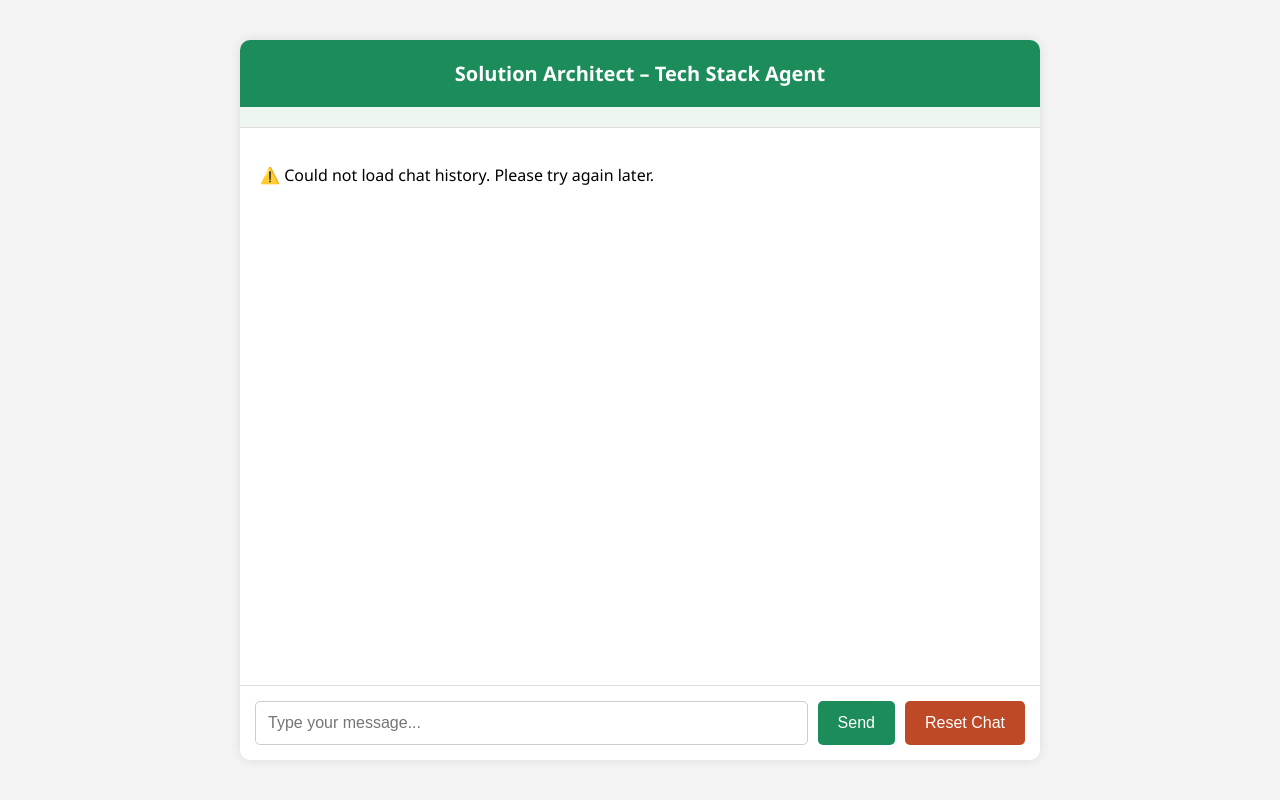
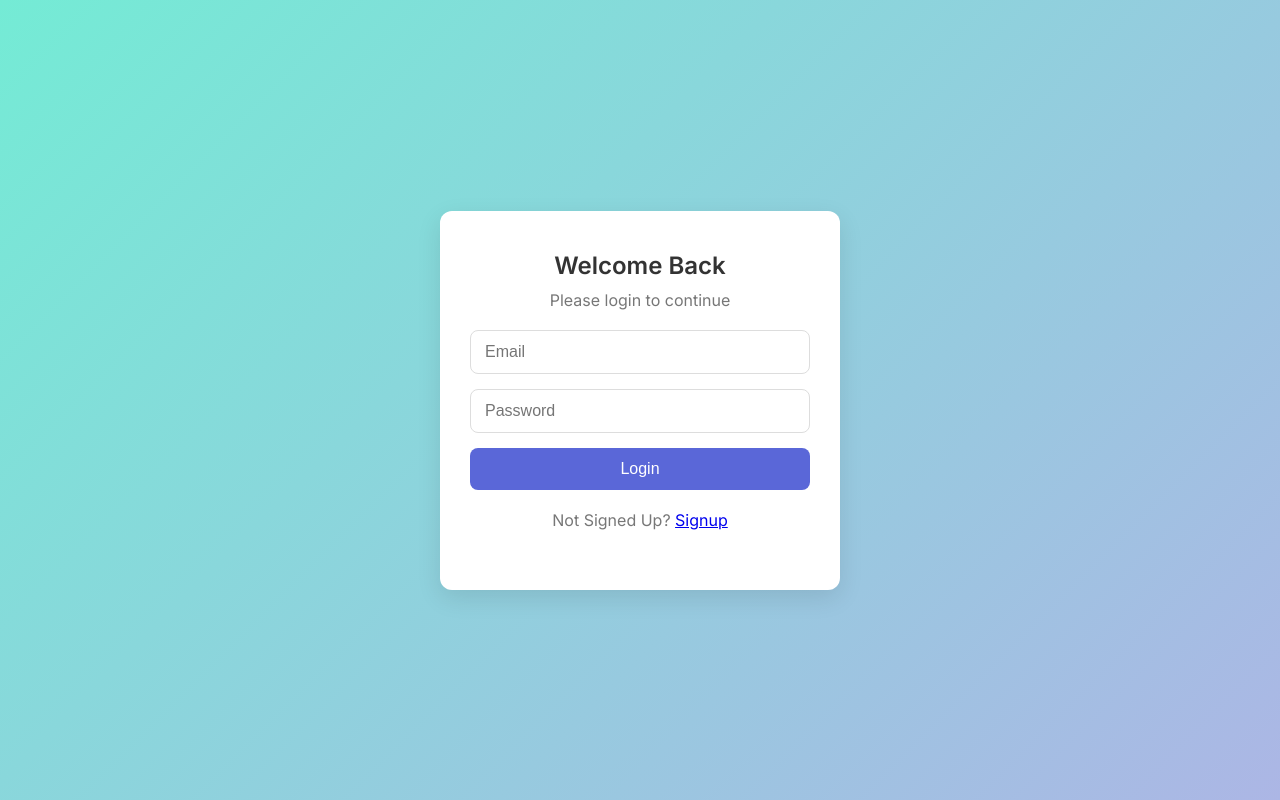
Before and after one commit to Behordeun/mastercard_solution_tech_stack_agent, a FastAPI app: page / in a window 1280 px wide. Run offline with FastAPI, Linux system fonts and the light colour scheme; parts of the project's set-up code (start-up, migrations or seed data) failed here and were passed over.

Commit message:
feat: Implement user session management with API endpoints for session creation and retrieval

```diff
--- a/src/mastercard_solution_tech_stack_agent/api/users.py
+++ b/src/mastercard_solution_tech_stack_agent/api/users.py
@@ -484,7 +484,7 @@ async def user_login(
             "user_name": db_user.first_name,
             "user_id": db_user.id,
             "is_verified": db_user.is_verified,
-            "profile_picture": user_profile.profile_picture,
+            "profile_picture_url": user_profile.profile_picture_url,
             "role": role,
         }
     )
@@ -503,7 +503,7 @@ async def user_login(
                 "role": role,
                 "email": db_user.email,
                 "is_verified": db_user.is_verified,
-                "profile_picture": user_profile.profile_picture,
+                "profile_picture_url": user_profile.profile_picture_url,
             },
         }
     )
@@ -888,7 +888,7 @@ async def get_user_profile(
         created_at=current_user.created_at,
         updated_at=current_user.updated_at,
         # Fields from UserProfile
-        profile_picture=user_profile.profile_picture_url,
+        profile_picture_url=user_profile.profile_picture_url,
     )
 
     return user_data
--- a/src/mastercard_solution_tech_stack_agent/main.py
+++ b/src/mastercard_solution_tech_stack_agent/main.py
@@ -1,6 +1,7 @@
 # import libraries
 import os
 import warnings
+import traceback
 from contextlib import asynccontextmanager
 
 import uvicorn
@@ -73,7 +74,7 @@ app = FastAPI(
 # === CORS configuration ===
 app.add_middleware(
     CORSMiddleware,
-    allow_origins=["*"],
+    allow_origins=["*", "http://localhost:8000"],
     allow_credentials=True,
     allow_methods=["*"],
     allow_headers=["*"],
@@ -118,8 +119,16 @@ templates = Jinja2Templates(
 # === Serve frontend ===
 @app.get("/", response_class=HTMLResponse)
 async def serve_ui(request: Request):
-    return templates.TemplateResponse("index.html", {"request": request})
+    return templates.TemplateResponse("login.html", {"request": request})
 
+# === Serve Signup ===
+@app.get("/signup", response_class=HTMLResponse)
+async def serve_signup(request: Request):
+    return templates.TemplateResponse("signup.html", {"request": request})
+# === Serve Chat UI ===
+@app.get("/chat", response_class=HTMLResponse)
+async def serve_chat(request: Request):
+    return templates.TemplateResponse("chat.html", {"request": request})
 
 # === Serve Summarization ===
 @app.get("/summary", response_class=HTMLResponse)
@@ -145,11 +154,29 @@ async def global_exception_handler(request: Request, exc: Exception):
 
 @app.exception_handler(StarletteHTTPException)
 async def http_exception_handler(request: Request, exc: StarletteHTTPException):
-    system_logger.warning(f"HTTP Exception: {exc.status_code} - {exc.detail}")
+    # Log full traceback for internal diagnostics
+    error_trace = traceback.format_exc()
+    system_logger.warning(
+        f"HTTP Exception: {exc.status_code} - {exc.detail}\n"
+        f"Path: {request.url.path}\n"
+        f"Method: {request.method}\n"
+        f"Traceback:\n{error_trace}"
+    )
+
+    # Return detailed error response (customize based on environment)
     return JSONResponse(
         status_code=exc.status_code,
-        content={"detail": exc.detail},
+        content={
+            "error": {
+                "type": exc.__class__.__name__,
+                "message": str(exc.detail),
+                "status_code": exc.status_code,
+                "path": request.url.path,
+                "method": request.method,
+            }
+        },
     )
+
 
 
 # === API Info Endpoint ===
--- a/src/mastercard_solution_tech_stack_agent/services/agent_manger.py
+++ b/src/mastercard_solution_tech_stack_agent/services/agent_manger.py
@@ -128,7 +128,7 @@ async def create_chat(db: Any, session_id: str, user_id: str) -> Dict[str, Any]:
             response["messages"][-1].content if response.get("messages") else "Welcome."
         )
 
-        create_session(
+        session = create_session(
             db=db,
             session_id=session_id,
             user_id=user_id,
@@ -142,7 +142,7 @@ async def create_chat(db: Any, session_id: str, user_id: str) -> Dict[str, Any]:
             user_id=user_id,
         )
 
-        return response
+        return session
 
     except Exception as e:
         system_logger.error(
--- /dev/null
+++ b/src/mastercard_solution_tech_stack_agent/static/css/login.css
@@ -0,0 +1,71 @@
+* {
+  box-sizing: border-box;
+  margin: 0;
+  padding: 0;
+}
+
+body {
+  font-family: 'Inter', sans-serif;
+  background: linear-gradient(135deg, #74ebd5, #ACB6E5);
+  height: 100vh;
+  display: flex;
+  justify-content: center;
+  align-items: center;
+}
+
+.login-container {
+  background: white;
+  padding: 40px 30px;
+  border-radius: 12px;
+  box-shadow: 0 8px 24px rgba(0, 0, 0, 0.1);
+  width: 100%;
+  max-width: 400px;
+  text-align: center;
+}
+
+h2 {
+  margin-bottom: 10px;
+  color: #333;
+}
+
+p {
+  margin-bottom: 20px;
+  color: #777;
+}
+
+input {
+  width: 100%;
+  padding: 12px 14px;
+  margin-bottom: 15px;
+  border: 1px solid #ddd;
+  border-radius: 8px;
+  font-size: 16px;
+  transition: border-color 0.2s;
+}
+
+input:focus {
+  border-color: #5a67d8;
+  outline: none;
+}
+
+button {
+  width: 100%;
+  padding: 12px;
+  background-color: #5a67d8;
+  color: white;
+  border: none;
+  border-radius: 8px;
+  font-size: 16px;
+  cursor: pointer;
+  transition: background-color 0.3s ease;
+}
+
+button:hover {
+  background-color: #434190;
+}
+
+#error-msg {
+  color: #e53e3e;
+  font-size: 0.9em;
+  margin-top: 10px;
+}
--- a/src/mastercard_solution_tech_stack_agent/static/js/app.js
+++ b/src/mastercard_solution_tech_stack_agent/static/js/app.js
@@ -1,18 +1,100 @@
-const API_URL = "http://127.0.0.1:8000/api/v1/chat-ai";
-const CHAT_HISTORY = "http://127.0.0.1:8000/api/v1/session-history";
+const API_URL = "http://127.0.0.1:8000/api/v1/chat/chat-ai";
+const CHAT_HISTORY = "http://127.0.0.1:8000/api/v1/chat/chat-history";
+const USER_SESSIONS_URL = "http://127.0.0.1:8000/api/v1/chat/user_sessions"; // Add this line
+const CREATE_SESSION_URL = "http://127.0.0.1:8000/api/v1/chat/sessions"; // Add this line
 
 document.addEventListener("DOMContentLoaded", function() {
   loadChatHistory();
+  loadUserSessions(); // Add this line
 });
 
+async function loadUserSessions() {
+  // const userId = localStorage.getItem("user_id"); // Assuming you store user_id in localStorage
+  const token = localStorage.getItem("token");
+
+  // if (!userId) {
+  //   console.error("❌ No user ID found in localStorage.");
+  //   return;
+  // }
+
+  if (!token) {
+    console.error("❌ No token found in localStorage. Please log in.");
+    window.location.href = "/login"; // Redirect to login page
+    return;
+  }
+
+  try {
+    const response = await fetch(`${USER_SESSIONS_URL}`, {
+      method: "GET",
+      headers: {
+        "Content-Type": "application/json",
+        "Authorization": `Bearer ${token}`
+      }
+    });
+
+    if (!response.ok) {
+      throw new Error(`Failed to load user sessions. Status: ${response.status}`);
+    }
+
+    const userSessions = await response.json();
+    displayUserSessions(userSessions);
+
+  } catch (error) {
+    console.error("❌ Error loading user sessions:", error);
+  }
+}
+
+function displayUserSessions(sessions) {
+  const sidebar = document.querySelector(".sidebar ul"); // Assuming your sidebar has a <ul> element
+  if (!sidebar) {
+    console.error("❌ Sidebar element not found.");
+    return;
+  }
+
+  // Clear existing sessions
+  sidebar.innerHTML = "";
+
+  sessions.forEach(session => {
+    const listItem = document.createElement("li");
+    const link = document.createElement("a");
+    link.href = `?${session.session_id}`; // You can set the link to do something, e.g., load the chat history for that session
+    link.textContent = `Session: ${session.session_id.substring(0, 8)}... Created: ${new Date(session.created_at).toLocaleDateString()}`; // Customize the display as needed
+    listItem.appendChild(link);
+    sidebar.appendChild(listItem);
+  });
+}
+
 async function loadChatHistory() {
-  const roomId = localStorage.getItem("tsa145_room") || crypto.randomUUID();
-  localStorage.setItem("tsa145_room", roomId);
+  let roomId = new URLSearchParams(window.location.search).get('tsa145_room');
+
+  if (!roomId){
+    roomId = localStorage.getItem("tsa145_room")
+  }
+
+  if (!roomId){
+    roomId = await createNewSession();
+
+    if (roomId) {
+      localStorage.setItem("tsa145_room", roomId);
+    }else{
+      console.log("Unable to create room")
+    }
+  }
+
+  // const roomId = localStorage.getItem("tsa145_room") || crypto.randomUUID();
+  // localStorage.setItem("tsa145_room", roomId);
+  const token = localStorage.getItem("token");
+  if (!token) {
+    console.error("❌ No token found in localStorage. Please log in.");
+    window.location.href = "/login"; // Redirect to login page
+    return;
+  }
 
   try {
     const response = await fetch(CHAT_HISTORY + "?session_id=" + roomId, {
       method: "GET",
-      headers: { "Content-Type": "application/json" },
+      headers: {"Content-Type": "application/json" ,
+                "Authorization": "Bearer " + localStorage.getItem("token") },
     });
 
     // Check if the response is successful
@@ -55,7 +137,7 @@ async function loadChatHistory() {
 }
 
 // Reset the chat
-function resetChat() {
+async function resetChat() {
   // Clear the chat box content
   const chatBox = document.getElementById("chat-box");
   chatBox.innerHTML = ""; // Clears the messages
@@ -64,8 +146,14 @@ function resetChat() {
   const banner = document.getElementById("pillar-banner");
   banner.textContent = ""; // Clear the pillar banner text
 
-  // Clear the room ID from localStorage, so a new room will be created next time
+  // Clear the room ID from localStorage
   localStorage.removeItem("tsa145_room");
+
+  // Create a new session
+  const newSessionId = await createNewSession();
+  if (newSessionId) {
+    localStorage.setItem("tsa145_room", newSessionId);
+  }
 
   // Optionally, focus on the input field
   const inputField = document.getElementById("user-input");
@@ -75,11 +163,48 @@ function resetChat() {
   loadChatHistory();
 }
 
+async function createNewSession() {
+  const token = localStorage.getItem("token");
+  if (!token) {
+    console.error("❌ No token found in localStorage. Please log in.");
+    window.location.href = "/login"; // Redirect to login page
+    return null;
+  }
+
+  try {
+    const response = await fetch(`${CREATE_SESSION_URL}`, {
+      method: "POST",
+      headers: {
+        "Content-Type": "application/json",
+        "Authorization": `Bearer ${token}`
+      }
+    });
+
+    if (!response.ok) {
+      throw new Error(`Failed to create new session. Status: ${response.status}`);
+    }
+
+    const sessionData = await response.json();
+    return sessionData.session_id; // Assuming the response contains the new session ID
+
+  } catch (error) {
+    console.error("❌ Error creating new session:", error);
+    return null;
+  }
+}
+
 async function sendMessage() {
   const inputField = document.getElementById("user-input");
   const userMessage = inputField.value.trim();
 
   if (!userMessage) return;
+
+  const token = localStorage.getItem("token");
+  if (!token) {
+    console.error("❌ No token found in localStorage. Please log in.");
+    window.location.href = "/login"; // Redirect to login page
+    return;
+  }
 
   displayMessage(userMessage, "user-message");
   inputField.value = "";
@@ -91,7 +216,9 @@ async function sendMessage() {
   try {
     const response = await fetch(API_URL, {
       method: "POST",
-      headers: { "Content-Type": "application/json" },
+      headers: { "Content-Type": "application/json",
+                "Authorization": "Bearer " + localStorage.getItem("token")
+      },
       body: JSON.stringify({session_id: roomId, message: userMessage, id: Date.now() }),
     });
 
--- /dev/null
+++ b/src/mastercard_solution_tech_stack_agent/static/js/login.js
@@ -0,0 +1,59 @@
+
+document.getElementById('loginForm').addEventListener('submit', function (e) {
+    e.preventDefault();
+    handleLogin();
+});
+
+async function handleLogin() {
+  const email = document.getElementById('email').value.trim();
+  const password = document.getElementById('password').value.trim();
+
+  try {
+    const response = await fetch('/api/v1/users/login', {
+      method: 'POST',
+      headers: {
+        'Content-Type': 'application/json'
+      },
+      body: JSON.stringify({
+        email: email,
+        password: password,
+      })
+    });
+
+    console.log("Response:", response);
+
+    // if (!response.ok) {
+    //   document.getElementById('error-msg').textContent = 'There was an error processing your request. Please try again later.';
+    // }
+
+    if (response.status === 400) {
+      const errorData = await response.json();
+      console.error("❌ Error Data", errorData['detail']);
+      document.getElementById('error-msg').textContent = errorData.message || 'Invalid input. Please check your data.';
+      return;
+    }
+    if (response.status === 422){
+      const errorData = await response.json();
+      console.error("❌ Error Data", errorData);
+      document.getElementById('error-msg').textContent = errorData['detail'][0]['msg'] || 'Invalid input. Please check your data.';
+      return;
+    }
+    if (response.status === 500){
+      const errorData = await response.json();
+      console.error("❌ Error Data", errorData);
+      document.getElementById('error-msg').textContent = "Internal server error. Please try again later.";
+      return;
+    }
+
+    const token = await response.json();
+
+    if (token) {
+      localStorage.setItem('isLoggedIn', 'true');
+      localStorage.setItem('token', token['access_token']);
+      window.location.href = '/chat';
+    }
+  } catch (error) {
+    console.error("❌ Error Signin:", error);
+    document.getElementById('error-msg').textContent = 'There was an error processing your request. Please try again later.';
+  }
+}
--- a/src/mastercard_solution_tech_stack_agent/static/js/summarization.js
+++ b/src/mastercard_solution_tech_stack_agent/static/js/summarization.js
@@ -1,7 +1,7 @@
 document.addEventListener('DOMContentLoaded', function() {
     const urlParams = new URLSearchParams(window.location.search);
     const session = urlParams.get('sessionid');
-    let apiUrl = 'http://localhost:8000/api/v1/conversation_summary';
+    let apiUrl = 'http://localhost:8000/api/v1/chat/conversation_summary';
 
     console.log("session id", session)
     if (session) {
--- a/src/mastercard_solution_tech_stack_agent/static/js/techstack.js
+++ b/src/mastercard_solution_tech_stack_agent/static/js/techstack.js
@@ -1,7 +1,7 @@
 document.addEventListener('DOMContentLoaded', function() {
     const urlParams = new URLSearchParams(window.location.search);
     const session = urlParams.get('sessionid');
-    let apiUrl = 'http://localhost:8000/api/v1/recommeded_stack';
+    let apiUrl = 'http://localhost:8000/api/v1/chat/recommeded_stack';
 
     if (session) {
         apiUrl += `?session_id=${session}`;
--- a/src/mastercard_solution_tech_stack_agent/templates/index.html
+++ b/src/mastercard_solution_tech_stack_agent/templates/chat.html
@@ -5,8 +5,45 @@
   <meta name="viewport" content="width=device-width, initial-scale=1.0"/>
   <title>Solution Architect – Tech Stack Agent</title>
   <link rel="stylesheet" href="/static/css/style.css" />
+  <style>
+   .sidebar {
+    width: 200px;
+    height: 100vh;
+    background-color: #f0f0f0;
+    position: fixed;
+    left: 0;
+    top: 0;
+    padding: 20px;
+   }
+   .sidebar ul {
+    list-style: none;
+    padding: 0;
+   }
+   .sidebar li {
+    margin-bottom: 10px;
+   }
+   .sidebar a {
+    text-decoration: none;
+    color: #333;
+    display: block;
+    padding: 5px;
+    border-radius: 5px;
+   }
+   .sidebar a:hover {
+    background-color: #ddd;
+   }
+   .chat-container {
+    margin-left: 220px; /* Adjust margin to accommodate sidebar */
+    padding: 20px;
+   }
+  </style>
 </head>
 <body>
+  <div class="sidebar">
+    <ul id="session-list"> <!-- Add this UL element with id="session-list" -->
+      <!-- Session items will be appended here by JavaScript -->
+    </ul>
+  </div>
   <div class="chat-container">
     <div class="chat-header">Solution Architect – Tech Stack Agent</div>
     <div id="pillar-banner"></div>
--- /dev/null
+++ b/src/mastercard_solution_tech_stack_agent/templates/login.html
@@ -0,0 +1,26 @@
+<!DOCTYPE html>
+<html lang="en">
+<head>
+  <meta charset="UTF-8">
+  <title>Login | MyApp</title>
+  <link rel="stylesheet" href="/static/css/login.css">
+  <link href="https://fonts.googleapis.com/css2?family=Inter:wght@400;600&display=swap" rel="stylesheet">
+</head>
+<body>
+  <div class="login-container">
+    <h2>Welcome Back</h2>
+    <p>Please login to continue</p>
+    <form id="loginForm">
+      <input type="text" id="email" placeholder="Email" required>
+      <input type="password" id="password" placeholder="Password" required>
+      <button type="submit">Login</button>
+      <p id="error-msg"></p>
+    </form>
+
+    <p class="signup-redirect">Not Signed Up? <a href="/signup">Signup</a></p>
+
+  </div>
+  <script src="/static/js/login.js"></script>
+
+</body>
+</html>
```
Also changed, not shown: src/mastercard_solution_tech_stack_agent/api/data_model.py (+18 -0 lines), src/mastercard_solution_tech_stack_agent/api/route.py (+53 -7 lines), src/mastercard_solution_tech_stack_agent/database/pd_db.py (+15 -4 lines), src/mastercard_solution_tech_stack_agent/database/schemas.py (+8 -3 lines), src/mastercard_solution_tech_stack_agent/static/js/signup.js (added, +64 -0 lines), src/mastercard_solution_tech_stack_agent/templates/signup.html (added, +28 -0 lines).
